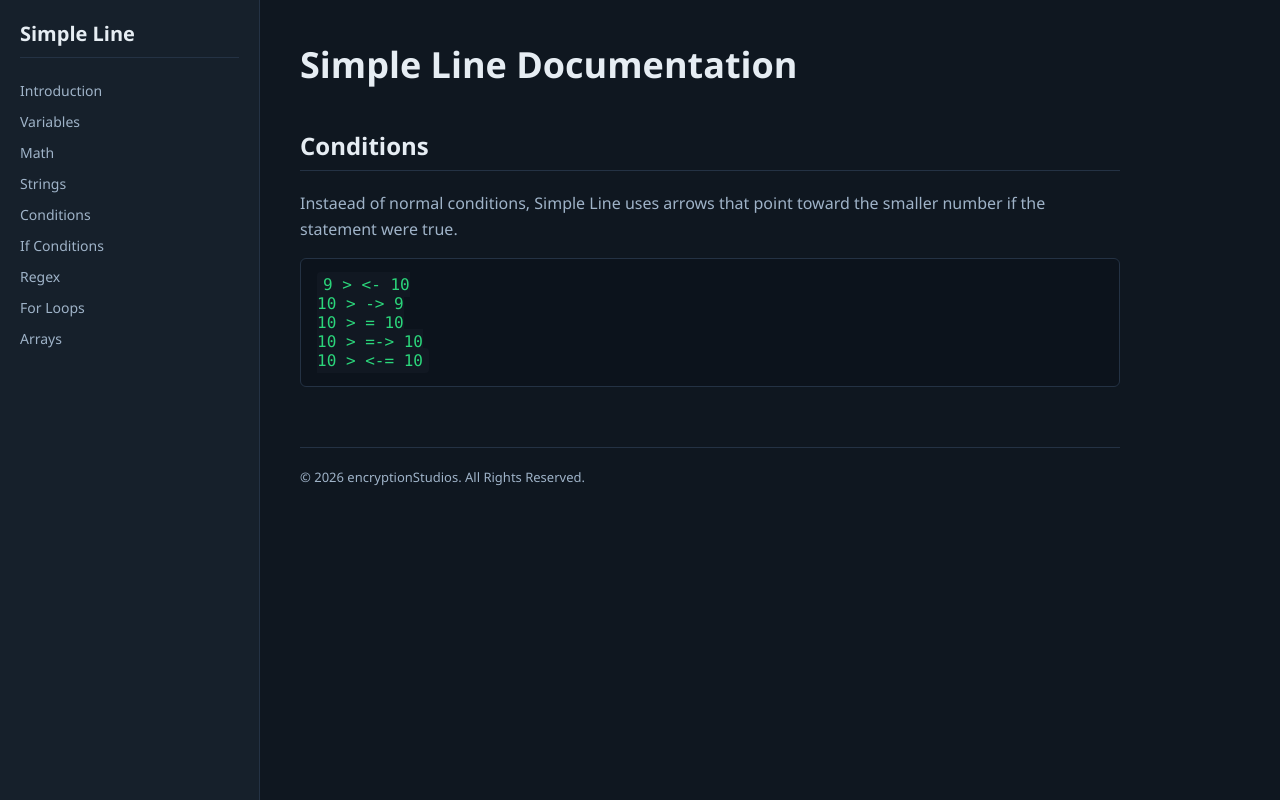
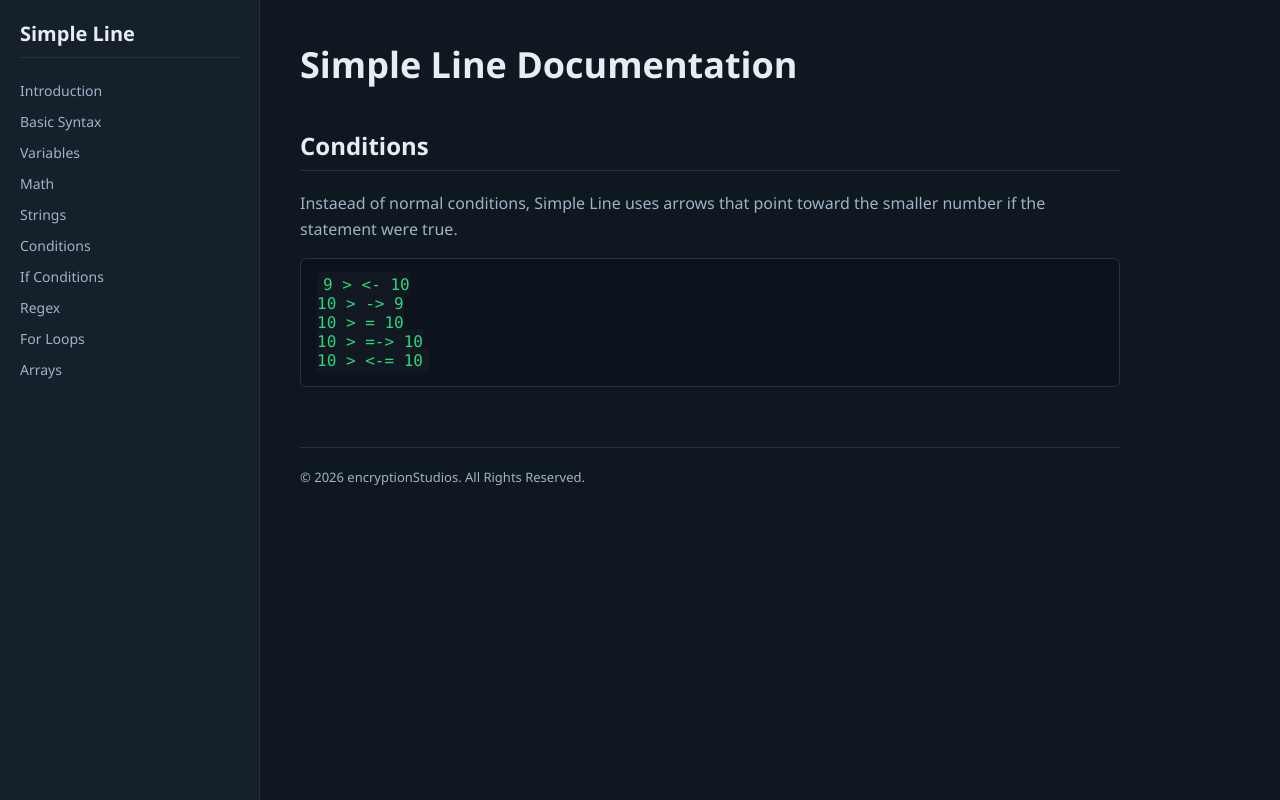
Before and after one commit to ecnryptionStudios/SimpleLine, a plain HTML site: page wiki/conditions.html in a window 1280 px wide. Drawn offline with Linux system fonts and the light colour scheme.

Commit message:
Update conditions.html

```diff
--- a/wiki/conditions.html
+++ b/wiki/conditions.html
@@ -115,6 +115,7 @@ footer {
 <aside>
     <h2>Simple Line</h2>
     <a href="/SimpleLine/wiki/">Introduction</a>
+    <a href="/SimpleLine/wiki/basic_syntax">Basic Syntax</a>
     <a href="/SimpleLine/wiki/variables.html">Variables</a>
     <a href="/SimpleLine/wiki/math.html">Math</a>
     <a href="/SimpleLine/wiki/strings.html">Strings</a>
```
